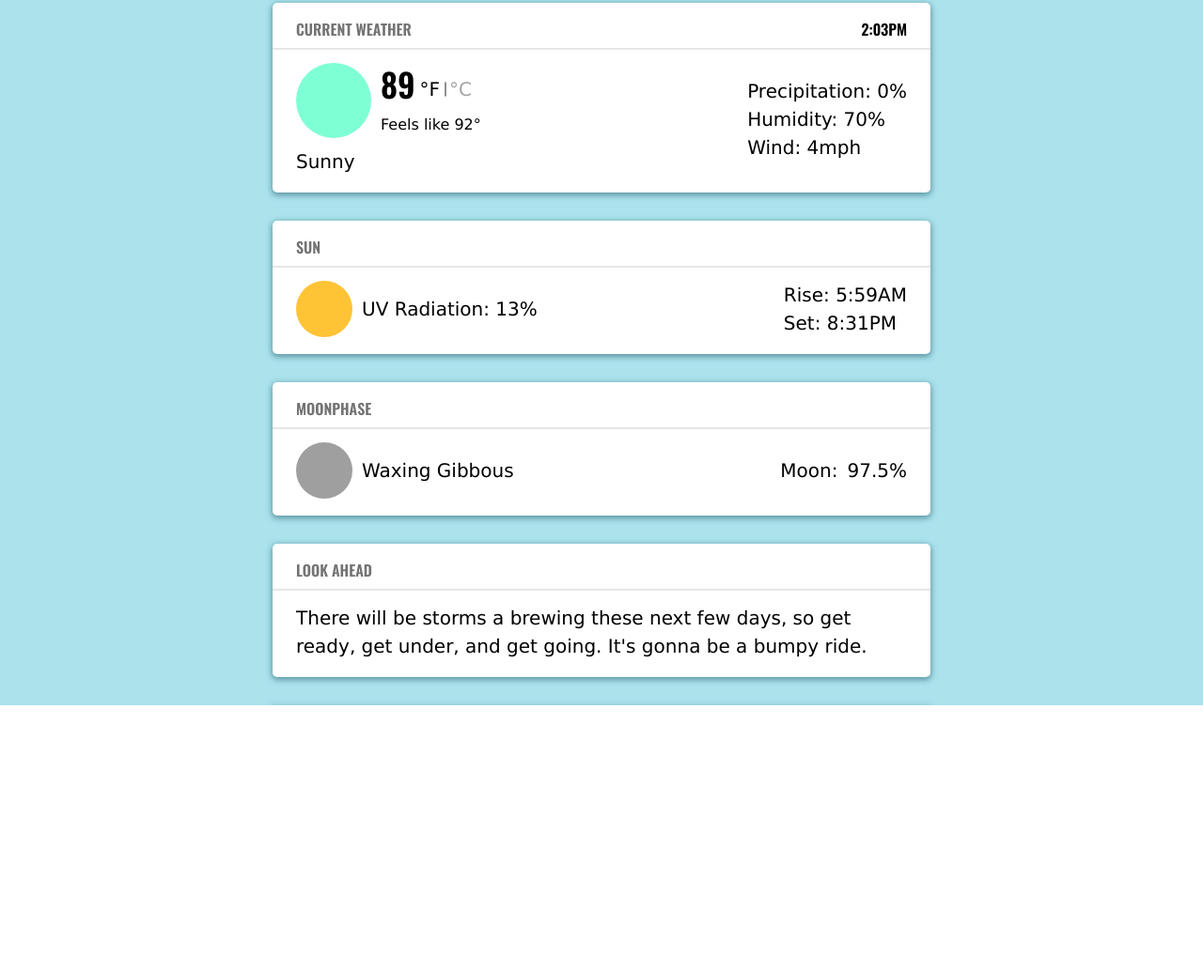
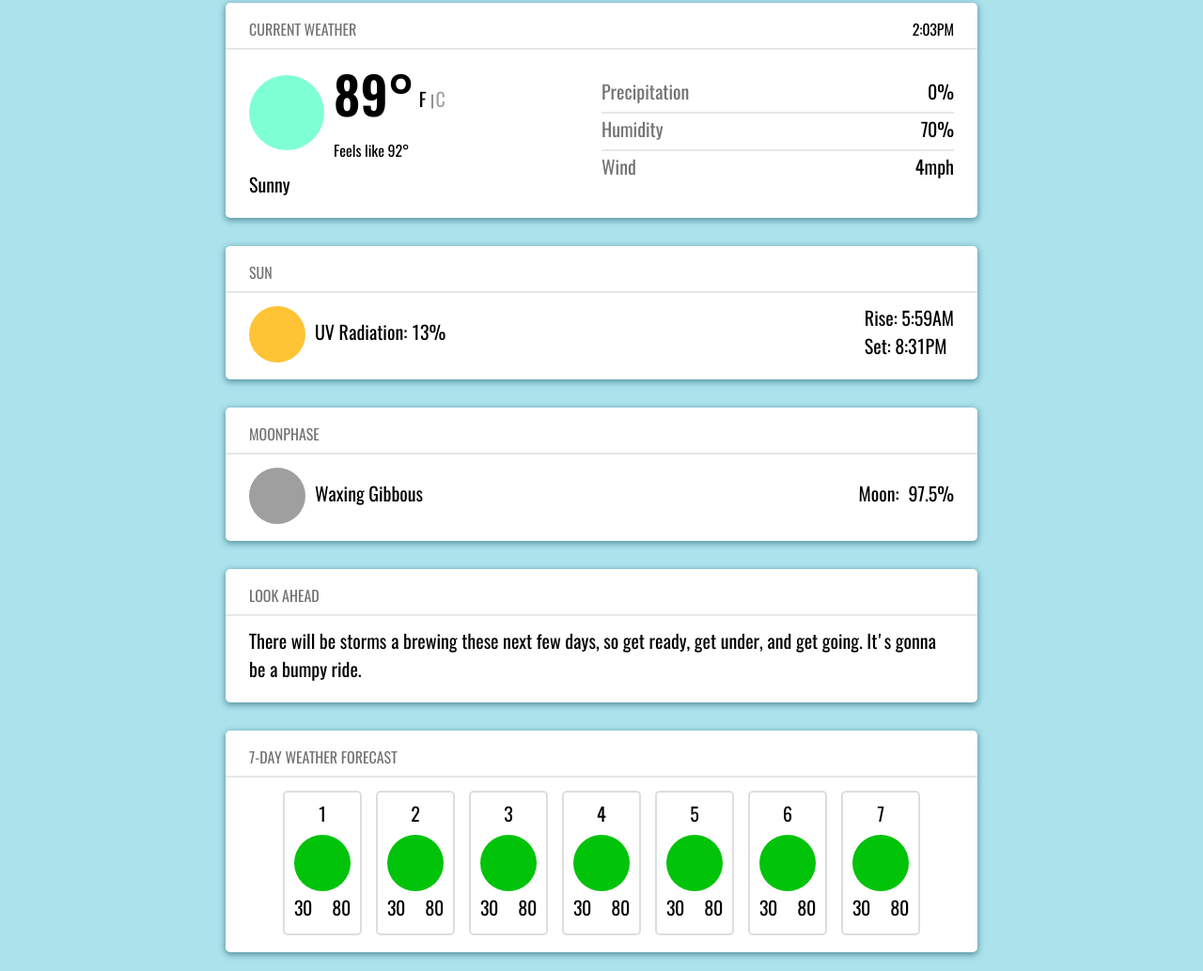
Before and after one commit to tylersemel/simple-weather-app, a website built with webpack: page src/template.html in a window 1280 px wide. Shown: the part 264-1298 px from the top of the page at 94% size. Before the commit the page ends 1015 px from the top, so only its background shows below. Built offline with nearby package versions, Linux system fonts and the light colour scheme.

Commit message:
Add styling to weekly forecast card

```diff
--- a/src/styles.css
+++ b/src/styles.css
@@ -147,18 +147,15 @@ h6 {
   --color-oxford-blue: rgb(27, 28, 32);
 
   --default-font-size: 20px; /* 18-24px */
-  --header-font-size: 35px; /* 35-50px */
+  --header-font-size: 55px; /* 35-50px */
   --secondary-text-font-size: 16px;
 
   --main-text-color: black;
   --header-text-color: white;
   --secondary-text-color: rgb(115, 115, 115);
 
-  /* --font-bold: "oswald_demibold";
-  --font-regular: "oswald_regular"; */
-
   --font-bold: "oswald_demibold";
-  --font-regular: "Lucida Sans";
+  --font-regular: "oswald_regular";
 }
 
 html,
@@ -268,7 +265,7 @@ input[type="text"] {
   align-items: center;
   flex-wrap: nowrap;
 
-  background-color: rgb(243, 247, 248);
+  background-color: rgb(255, 255, 255);
   padding: 3px;
   border-radius: var(--card-border-radius);
   width: 80%;
@@ -307,7 +304,7 @@ input[type="text"] {
   min-width: 100px;
   background-color: var(--color-light-cyan);
   display: grid;
-  grid-template-columns: minmax(100px, 700px);
+  grid-template-columns: minmax(100px, 800px);
   grid-template-rows: 1fr;
   justify-content: center;
   align-items: start;
@@ -316,7 +313,7 @@ input[type="text"] {
 /* Contains all cards*/
 .weather-cards {
   width: 100%;
-  margin-top: 20px;
+  margin: 20px 0;
   display: flex;
   flex-direction: row;
   flex-wrap: wrap;
@@ -339,7 +336,7 @@ input[type="text"] {
 .card .subheader {
   padding: 18px 25px 2px;
   font-size: var(--secondary-text-font-size);
-  font-family: var(--font-bold);
+  font-family: var(--font-regular);
   display: flex;
   flex-direction: row;
   align-items: center;
@@ -481,6 +478,41 @@ input[type="text"] {
   font-size: var(--secondary-text-font-size);
 }
 
+.card.current-weather .card-body .card-right {
+  width: 50%;
+  text-align: right;
+}
+
+.card.current-weather .card-body .card-right > div {
+  display: flex;
+  flex-direction: row;
+  justify-content: space-between;
+  align-items: center;
+  gap: 20px;
+}
+
+.card.current-weather .card-body .card-right > div > span:first-child {
+  /* width: 60%; */
+  display: block;
+  text-align: right;
+  color: var(--secondary-text-color);
+}
+.card.current-weather .card-body .card-right hr {
+  width: 100%;
+  display: block;
+  height: 1px;
+  border: 0;
+  border-top: 2px solid #e7e7e7;
+  margin: 0.2em 0;
+  padding: 0;
+  justify-self: end;
+}
+
+.card.current-weather .card-body .card-right > div > span:nth-child(2) {
+  display: block;
+  /* background-color: rgb(116, 126, 255); */
+}
+
 /* Sun details */
 
 .card.sun {
@@ -541,3 +573,51 @@ input[type="text"] {
 .card.moon .percentage {
   /* font-size: var(--header-font-size); */
 }
+
+/* Weekly Forecast Card */
+
+.card.forecast {
+  width: 100%;
+}
+
+.card.forecast .card-body {
+  width: 100%;
+  /* height: 150px; */
+  display: flex;
+  flex-direction: row;
+  flex-wrap: wrap;
+  gap: 15px;
+  justify-content: center;
+  /* align-items: center; */
+}
+
+.card.forecast .card-body .day {
+  padding: 10px;
+  /* height: 100%; */
+  border: 2px solid rgb(222, 222, 222);
+  /* background-color: rgb(245, 245, 245); */
+  border-radius: var(--card-border-radius);
+
+  display: flex;
+  flex-direction: column;
+  justify-content: space-between;
+  gap: 5px;
+  align-items: center;
+}
+
+.card.forecast .card-body .day .icon {
+  height: 60px;
+  width: 60px;
+  background-color: rgb(0, 195, 10);
+  border-radius: 50%;
+}
+
+.card.forecast .card-body .day .hi-lo {
+  width: 100%;
+  display: flex;
+  flex-direction: row;
+  gap: 5px;
+  justify-content: space-between;
+  align-items: center;
+  /* font-size: var(--secondary-text-font-size); */
+}
--- a/src/template.html
+++ b/src/template.html
@@ -73,11 +73,11 @@
                   <div class="icon"></div>
                   <div class="current-degree-feel">
                     <div class="degree">
-                      <span>89</span>
+                      <span>89°</span>
                       <div class="f-or-c">
-                        <button id="fahrenheit">°F</button>
+                        <button id="fahrenheit">F</button>
                         <div class="vertical-break"></div>
-                        <button id="celsius">°C</button>
+                        <button id="celsius">C</button>
                       </div>
                     </div>
                     <div class="feels-like">
@@ -92,15 +92,19 @@
               </div>
               <div class="card-right">
                 <div class="precip-info">
-                  <span>Precipitation:</span>
+                  <span>Precipitation</span>
+
                   <span class="precipitation">0%</span>
                 </div>
+                <hr />
                 <div class="humidity-info">
-                  <span>Humidity:</span>
+                  <span>Humidity</span>
+
                   <span class="humidity">70%</span>
                 </div>
+                <hr />
                 <div class="wind-info">
-                  <span>Wind:</span>
+                  <span>Wind</span>
                   <span class="windspeed">4mph</span>
                 </div>
               </div>
@@ -157,7 +161,72 @@
               >
             </div>
           </div>
-          <div class="card week"></div>
+          <div class="card forecast">
+            <div class="subheader">
+              <span>7-DAY WEATHER FORECAST</span>
+            </div>
+            <hr />
+            <div class="card-body">
+              <!-- <div class="week-container"> -->
+              <div class="day" data-day-idx="0">
+                <div class="date">1</div>
+                <div class="icon"></div>
+                <div class="hi-lo">
+                  <div class="lo">30</div>
+                  <div class="hi">80</div>
+                </div>
+              </div>
+              <div class="day" data-day-idx="0">
+                <div class="date">2</div>
+                <div class="icon"></div>
+                <div class="hi-lo">
+                  <div class="lo">30</div>
+                  <div class="hi">80</div>
+                </div>
+              </div>
+              <div class="day" data-day-idx="0">
+                <div class="date">3</div>
+                <div class="icon"></div>
+                <div class="hi-lo">
+                  <div class="lo">30</div>
+                  <div class="hi">80</div>
+                </div>
+              </div>
+              <div class="day" data-day-idx="0">
+                <div class="date">4</div>
+                <div class="icon"></div>
+                <div class="hi-lo">
+                  <div class="lo">30</div>
+                  <div class="hi">80</div>
+                </div>
+              </div>
+              <div class="day" data-day-idx="0">
+                <div class="date">5</div>
+                <div class="icon"></div>
+                <div class="hi-lo">
+                  <div class="lo">30</div>
+                  <div class="hi">80</div>
+                </div>
+              </div>
+              <div class="day" data-day-idx="0">
+                <div class="date">6</div>
+                <div class="icon"></div>
+                <div class="hi-lo">
+                  <div class="lo">30</div>
+                  <div class="hi">80</div>
+                </div>
+              </div>
+              <div class="day" data-day-idx="0">
+                <div class="date">7</div>
+                <div class="icon"></div>
+                <div class="hi-lo">
+                  <div class="lo">30</div>
+                  <div class="hi">80</div>
+                </div>
+              </div>
+              <!-- </div> -->
+            </div>
+          </div>
         </main>
       </div>
     </div>
```
